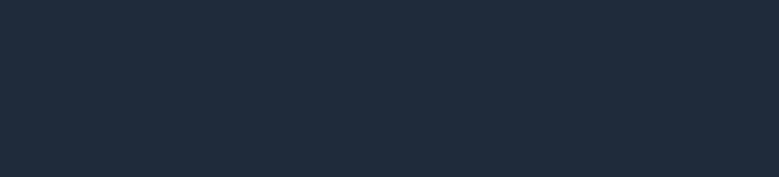
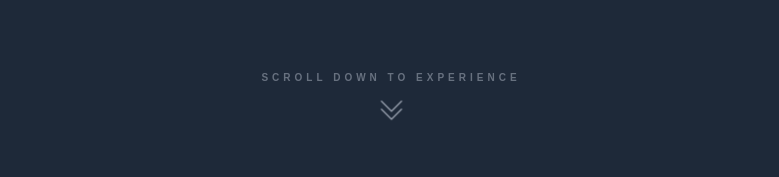
Before and after one commit to Khalidbello/dl-dt, a Next.js app: page /cinematic-sneaker in a window 1280 px wide. Shown: the part 623-800 px from the top of the page, without its empty margins (249-1028 px from the left). Built offline with nearby package versions, Linux system fonts and the light colour scheme.

Commit message:
Increase scrub effect and also added dwonward scroll icon

```diff
--- a/app/cinematic-sneaker/page.tsx
+++ b/app/cinematic-sneaker/page.tsx
@@ -3,6 +3,7 @@
 import React, { useEffect, useRef, useState } from "react";
 import { gsap } from "gsap";
 import { ScrollTrigger } from "gsap/ScrollTrigger";
+import { HiOutlineChevronDoubleDown } from "react-icons/hi2";
 
 gsap.registerPlugin(ScrollTrigger);
 
@@ -49,7 +50,7 @@ const ShowDisplay: React.FC = () => {
         trigger: containerRef.current,
         start: "top 0%",
         end: "+=400%",
-        scrub: 0.8, // Slightly higher for a smoother, premium feel
+        scrub: 3, // Slightly higher for a smoother, premium feel
         pin: true,
         onUpdate: (self) => setScrollPercent(Math.floor(self.progress * 100)),
       },
@@ -111,7 +112,7 @@ const ShowDisplay: React.FC = () => {
       ".text-3",
       { opacity: 0, y: 300 },
       { opacity: 1, y: 0, duration: 0.3 },
-      0.7,
+      0.6,
     ); //.to(".text-3", { opacity: 0, x: -30, duration: 1 }, 0.95);
 
     return () => {
@@ -121,11 +122,23 @@ const ShowDisplay: React.FC = () => {
 
   return (
     <>
-      <div className="bg-gray-800 flex items-center justify-center h-screen">
-        <p className="text-5xl font-mono text-gray-300 text-center">
-          Cinematic Sneaker Display
-        </p>
-      </div>
+    <div className="relative flex h-screen items-center justify-center bg-gray-800">
+  {/* The Title */}
+  <p className="relative z-10 text-center font-mono text-5xl text-gray-300">
+    Cinematic Sneaker Display
+  </p>
+
+  {/* Bouncy Scroll Icon */}
+  <div className="pointer-events-none absolute bottom-12 left-1/2 flex -translate-x-1/2 flex-col items-center gap-3 text-gray-400">
+    <span className="text-[10px] font-bold uppercase tracking-[0.4em] opacity-60">
+      Scroll down to experience
+    </span>
+
+    <div className="animate-bounce">
+      <HiOutlineChevronDoubleDown size={32} strokeWidth={1} />
+    </div>
+  </div>
+</div>
 
       <div
         ref={containerRef}
--- a/package.json
+++ b/package.json
@@ -12,7 +12,8 @@
     "gsap": "^3.14.2",
     "next": "^16.1.6",
     "react": "^19.2.4",
-    "react-dom": "^19.2.4"
+    "react-dom": "^19.2.4",
+    "react-icons": "^5.6.0"
   },
   "devDependencies": {
     "@eslint/eslintrc": "^3",
```
Also changed, not shown: tsconfig.json (+19 -5 lines), 1 other file (tests, documents, lock files or other folders).
